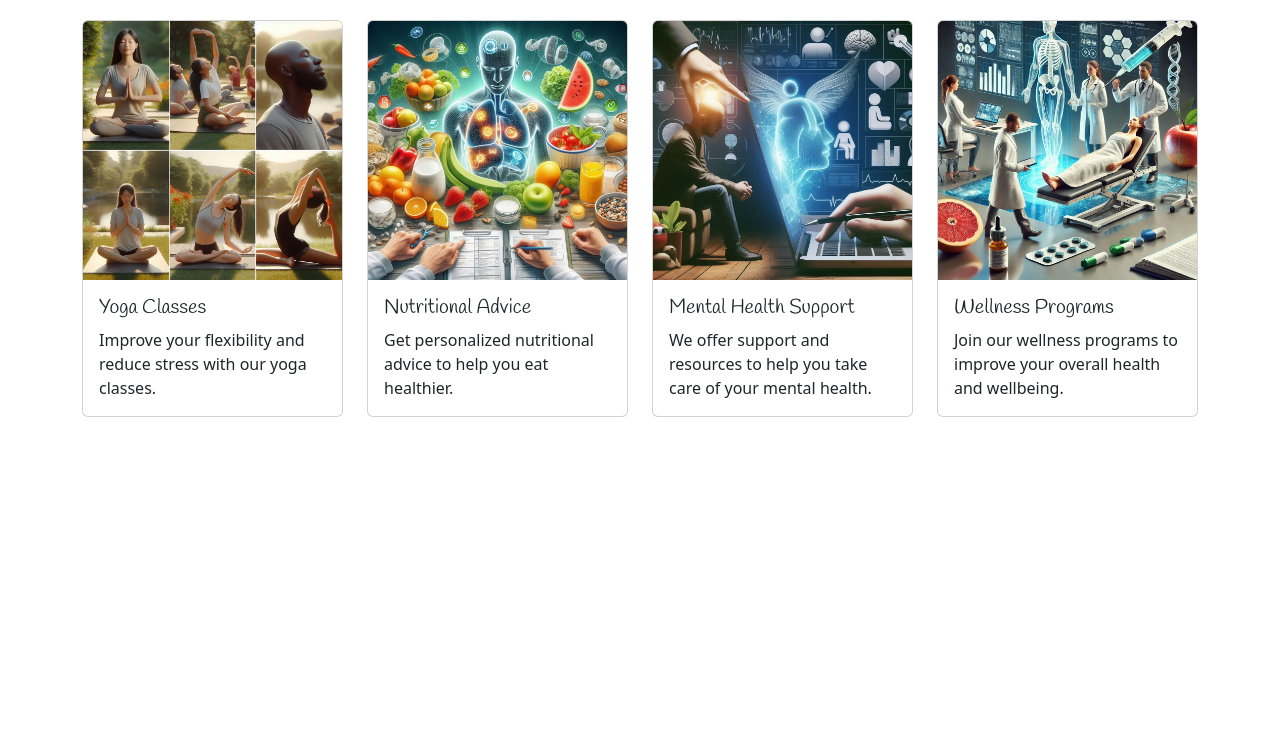
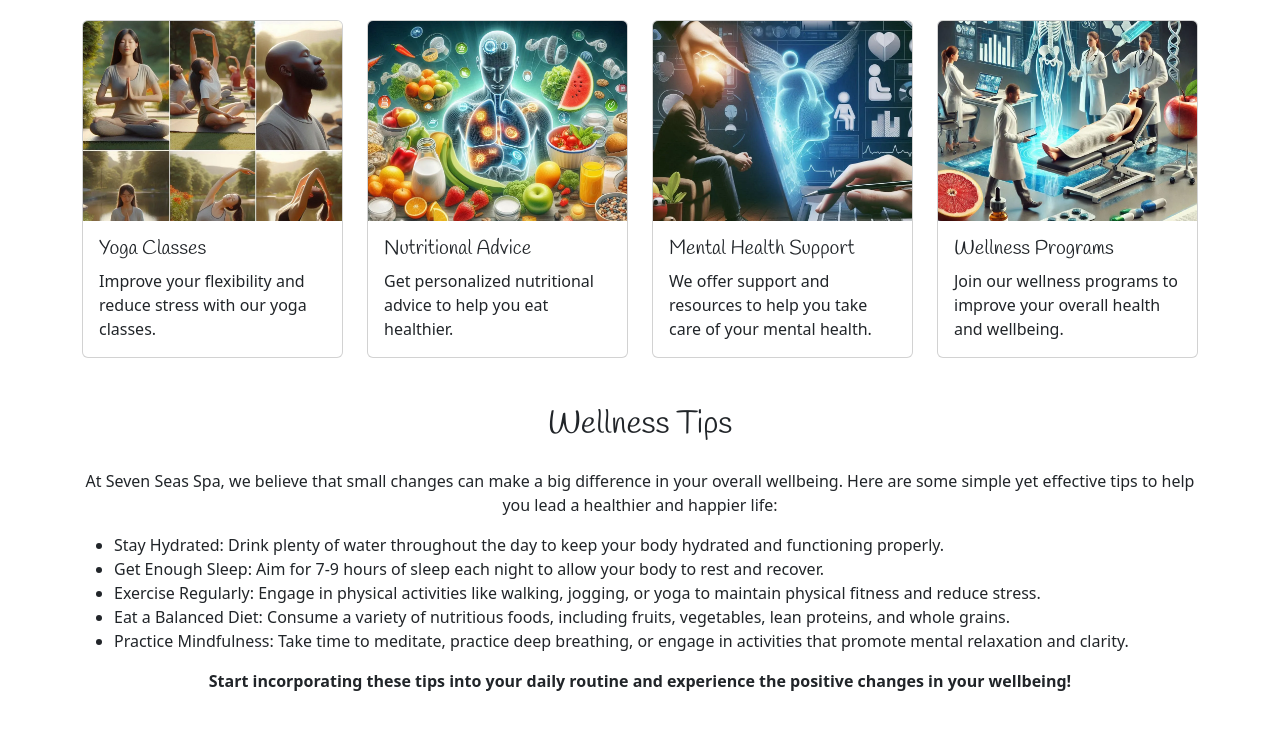
Before and after one commit to Naxiris/Seven-Seas-Spa, a plain HTML site: page index.html in a window 1280 px wide. Shown: the part 517-1246 px from the top of the page. Before the commit the page ends 982 px from the top, so only its background shows below. Drawn offline with nearby package versions, Linux system fonts and the light colour scheme.

Commit message:
Add wellness tips section and improve image styling in services cards

```diff
--- a/index.html
+++ b/index.html
@@ -88,7 +88,7 @@
         <div class="row">
             <div class="col-md-3">
                 <div class="card">
-                    <img src="assets/images/yoga.webp" class="card-img-top" alt="A picture of multiple people performing yoga poses">
+                    <img src="assets/images/yoga.webp" class="card-img-top" alt="A picture of multiple people performing yoga poses" style="height: 200px; object-fit: cover; object-position: top;">
                     <div class="card-body">
                         <h5 class="card-title">Yoga Classes</h5>
                         <p class="card-text">Improve your flexibility and reduce stress with our yoga classes.</p>
@@ -97,7 +97,7 @@
             </div>
             <div class="col-md-3">
                 <div class="card">
-                    <img src="assets/images/nutrition.webp" class="card-img-top" alt="A picture of a person surrounded by healthy fruits and vegetables">
+                    <img src="assets/images/nutrition.webp" class="card-img-top" alt="A picture of a person surrounded by healthy fruits and vegetables" style="height: 200px; object-fit: cover; object-position: top;">
                     <div class="card-body">
                         <h5 class="card-title">Nutritional Advice</h5>
                         <p class="card-text">Get personalized nutritional advice to help you eat healthier.</p>
@@ -106,7 +106,7 @@
             </div>
             <div class="col-md-3">
                 <div class="card">
-                    <img src="assets/images/support.webp" class="card-img-top" alt="Service 3">
+                    <img src="assets/images/support.webp" class="card-img-top" alt="Service 3" style="height: 200px; object-fit: cover;">
                     <div class="card-body">
                         <h5 class="card-title">Mental Health Support</h5>
                         <p class="card-text">We offer support and resources to help you take care of your mental health.</p>
@@ -115,7 +115,7 @@
             </div>
             <div class="col-md-3">
                 <div class="card">
-                    <img src="assets/images/wellness.webp" class="card-img-top" alt="Service 4">
+                    <img src="assets/images/wellness.webp" class="card-img-top" alt="Service 4" style="height: 200px; object-fit: cover;">
                     <div class="card-body">
                         <h5 class="card-title">Wellness Programs</h5>
                         <p class="card-text">Join our wellness programs to improve your overall health and wellbeing.</p>
@@ -125,6 +125,20 @@
         </div>
     </section>
 
+    <!-- Wellness Tips Section -->
+    <section class="container my-5">
+        <h2 class="text-center mb-4" style="font-family: 'Handlee', cursive;">Wellness Tips</h2>
+        <p class="text-center">At Seven Seas Spa, we believe that small changes can make a big difference in your overall wellbeing. Here are some simple yet effective tips to help you lead a healthier and happier life:</p>
+        <ul>
+            <li>Stay Hydrated: Drink plenty of water throughout the day to keep your body hydrated and functioning properly.</li>
+            <li>Get Enough Sleep: Aim for 7-9 hours of sleep each night to allow your body to rest and recover.</li>
+            <li>Exercise Regularly: Engage in physical activities like walking, jogging, or yoga to maintain physical fitness and reduce stress.</li>
+            <li>Eat a Balanced Diet: Consume a variety of nutritious foods, including fruits, vegetables, lean proteins, and whole grains.</li>
+            <li>Practice Mindfulness: Take time to meditate, practice deep breathing, or engage in activities that promote mental relaxation and clarity.</li>
+        </ul>
+        <p class="text-center"><strong>Start incorporating these tips into your daily routine and experience the positive changes in your wellbeing!</strong></p>
+    </section>
+
     <script src="https://cdn.jsdelivr.net/npm/bootstrap@5.3.3/dist/js/bootstrap.bundle.min.js" integrity="sha384-YvpcrYf0tY3lHB60NNkmXc5s9fDVZLESaAA55NDzOxhy9GkcIdslK1eN7N6jIeHz" crossorigin="anonymous"></script>
 </body>
 
```
